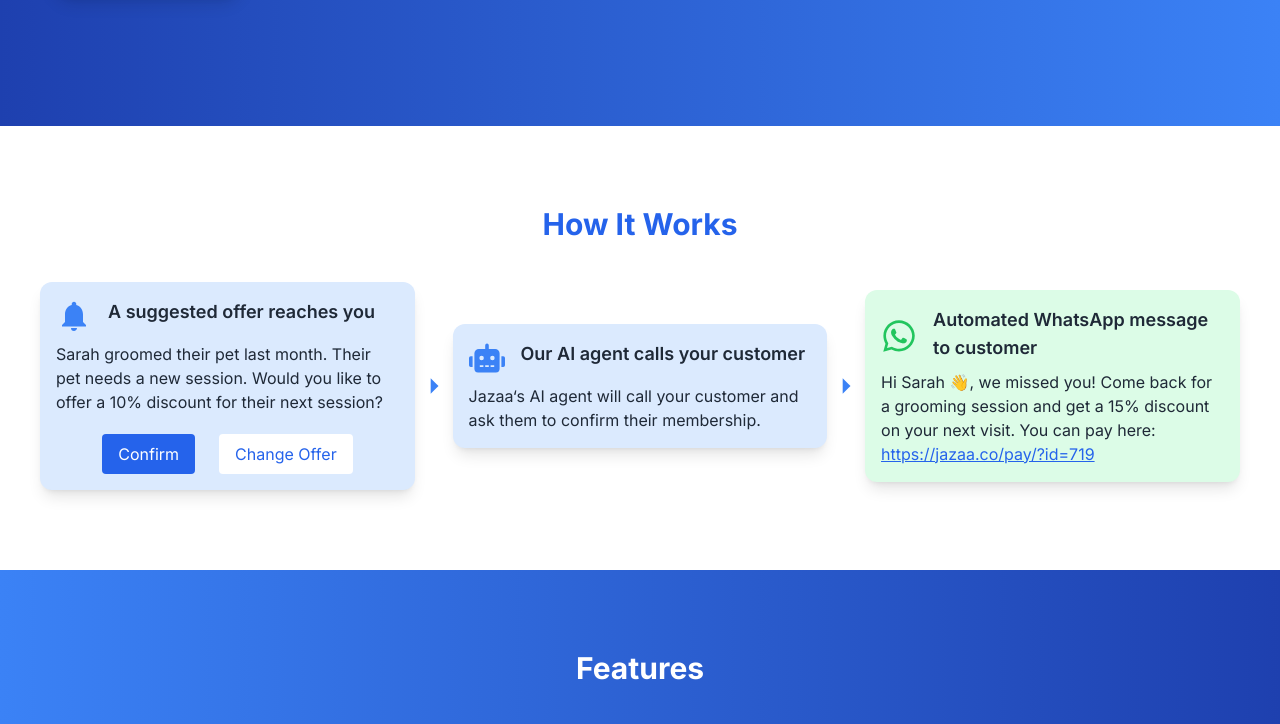
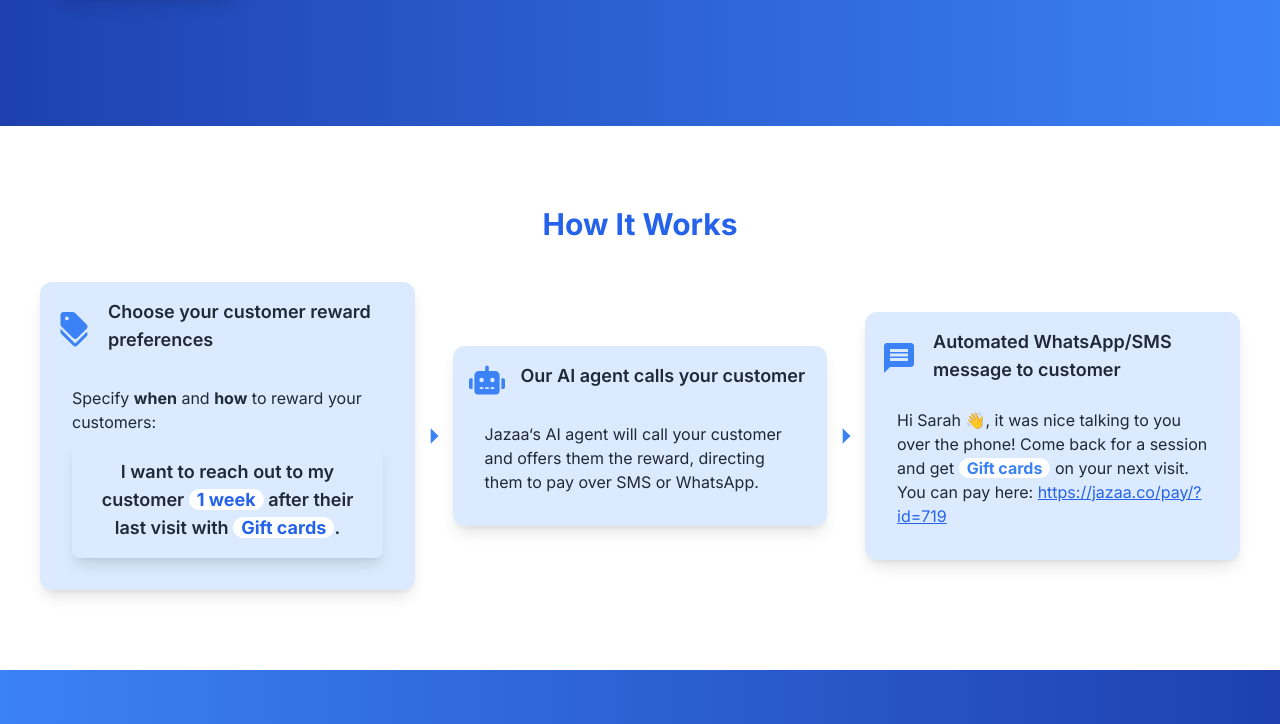
Before and after one commit to salemalhaddad/jazaa, a Next.js app: page / in a window 1280 px wide. Shown: the part 567-1291 px from the top of the page. Built offline with nearby package versions, Linux system fonts and the light colour scheme; no server answers.

Commit message:
modified hiw

```diff
--- a/src/app/page.tsx
+++ b/src/app/page.tsx
@@ -5,7 +5,7 @@
 import { useState, useEffect } from 'react';
 import { MdKeyboardArrowDown, MdNotifications, MdChat } from 'react-icons/md'; // Added MdChat for WhatsApp icon
 import { FaWhatsapp, FaRobot } from 'react-icons/fa'
-import { MdArrowDownward, MdArrowRight, MdPhone } from 'react-icons/md';
+import { MdArrowDownward, MdArrowRight, MdMessage, MdDiscount, MdPhone } from 'react-icons/md';
 import { FaCreditCard, FaMoneyCheckAlt } from 'react-icons/fa'; // Import relevant icons
 import { SiVisa, SiMastercard } from 'react-icons/si'; // Icons for Visa and Mastercard
 import Link from 'next/link'
@@ -87,7 +87,55 @@
 	//   useEffect(() => {
 	// 	setWhatsAppMessage(generateWhatsAppMessage(currentNotification));
 	//   }, [currentNotification]);
+	interface NotificationMap {
+			[key: string]: JSX.Element | string;
+		}
 
+	const notifications = [
+		{ message: "1 month" },
+		{ message: "1 week" },
+		{ message: "1 day" }
+		];
+
+		const [currentNotification, setCurrentNotification] = useState(notifications[0].message);
+		const [notificationIndex, setNotificationIndex] = useState(0);
+
+		useEffect(() => {
+		// Cycle through notifications every 4 seconds
+		const intervalId = setInterval(() => {
+			setNotificationIndex((i) => {
+			const nextIndex = (i + 1) % notifications.length;
+			setCurrentNotification(notifications[nextIndex].message);
+			return nextIndex;
+			});
+		}, 4000);
+
+		return () => clearInterval(intervalId);
+		}, []);
+
+		const notificationToRewardMap: NotificationMap = {
+			"1 month": (
+				<>15% discount</>
+			),
+			"1 week": (
+				<>Gift cards</>
+			),
+			"1 day": (
+				<>Free products</>
+			)
+			}
+
+
+		const generateReward = (notification: string) => {
+			return notificationToRewardMap[notification];
+		};
+
+		const [reward, setReward] = useState(generateReward(currentNotification));
+
+		// Update the WhatsApp message whenever the notification changes
+		useEffect(() => {
+		setReward(generateReward(currentNotification));
+		}, [currentNotification]);
   return (
     <div>
       <Head>
@@ -148,19 +196,25 @@
 		<div className="md:ml-10 md:mt-0 md:flex md:flex-row grid grid-cols-1 md:grid-cols-3 items-center m-10 ">
 			<div className="flex flex-col bg-blue-100 rounded-xl shadow-lg p-4 text-gray-800 w-full ">
 					<div className="flex items-center mb-2">
-						<MdNotifications className="text-4xl text-blue-500 flex-shrink-0" />
-						<h3 className="text-lg font-semibold mb-2 ml-4">A suggested offer reaches you</h3>
+						<MdDiscount className="text-4xl text-blue-500 flex-shrink-0" />
+						<h3 className="text-lg font-semibold mb-2 ml-4">Choose your customer reward preferences</h3>
 					</div>
-					<p className="flex-grow">Sarah groomed their pet last month. Their pet needs a new session. Would you like to offer a 10% discount for their next session?</p>
+					<div className=" bg-blue-60 p-4 transition-all duration-500 ease-in-out">
+						<p className="flex-grow mb-2">Specify <b>when</b> and <b>how</b> to reward your customers:</p>
+						{/* Dynamic Sentence */}
+						<div className="text-center bg-blue-60 p-4 rounded-lg shadow-lg transition-all duration-500 ease-in-out">
+							<p className="text-lg font-semibold">I want to reach out to my customer <span className="bg-white text-blue-600 py-0.25 px-2 font-bold rounded-full animate-bounce-out-in">{currentNotification}</span> after their last visit with <span className="bg-white text-blue-600 py-0.25 px-2 rounded-full font-bold animate-bounce-out-in">{reward}</span>.</p>
+						</div>
+					</div>
 					{/* Buttons */}
-					<div className="flex justify-center space-x-6 mt-5">
+					{/* <div className="flex justify-center space-x-6 mt-5">
 						<button className="bg-blue-600 text-white px-4 py-2 rounded hover:bg-green-600 transition duration-300">
 						Confirm
 						</button>
 						<button className="bg-white text-blue-600 mr-10 px-4 py-2 rounded hover:bg-red-600 transition duration-300">
 						Change Offer
 						</button>
-					</div>
+					</div> */}
 				</div>
 				{/* Arrow icon */}
 				<MdArrowRight className="md:text-9xl text-blue-500 my-4 rotate-90  md:rotate-0 text-5xl mx-auto" />
@@ -170,16 +224,20 @@
 						<FaRobot className="text-4xl text-blue-500 flex-shrink-0" />
 						<h3 className="text-lg flex-grow font-semibold mb-2 ml-4">Our AI agent calls your customer</h3>
 					</div>
-					<p className="flex-grow">Jazaa‘s AI agent will call your customer and ask them to confirm their membership.</p>
+					<div className=" bg-blue-60 p-4 transition-all duration-500 ease-in-out">
+					<p className="flex-grow">Jazaa‘s AI agent will call your customer and offers them the reward, directing them to pay over SMS or WhatsApp.</p>
+					</div>
 				</div>
 				<MdArrowRight className="md:text-9xl text-blue-500 my-4 rotate-90 md:rotate-0 text-5xl mx-auto" />
 				{/* WhatsApp message */}
-				<div className="flex flex-col bg-green-100 rounded-xl shadow-lg p-4 text-gray-800 w-full ">
+				<div className="flex flex-col bg-blue-100 rounded-xl shadow-lg p-4 text-gray-800 w-full ">
 					<div className="flex items-center ">
-						<FaWhatsapp className="text-4xl text-green-500 flex-shrink-0" />
-						<h3 className="text-lg font-semibold mb-1 ml-4">Automated WhatsApp message to customer</h3>
+						<MdMessage className="text-4xl text-blue-500 flex-shrink-0" />
+						<h3 className="text-lg font-semibold mb-1 ml-4">Automated WhatsApp/SMS message to customer</h3>
 					</div>
-					<p className="flex-grow mt-1">Hi Sarah 👋, we missed you! Come back for a grooming session and get a 15% discount on your next visit. You can pay here: <a href="https://jazaa.co/pay/?id=719" target="_blank" rel="noopener noreferrer" className="text-blue-600 underline">https://jazaa.co/pay/?id=719</a></p>
+					<div className=" bg-blue-60 p-4 transition-all duration-500 ease-in-out">
+					<p className="flex-grow mt-1">Hi Sarah 👋, it was nice talking to you over the phone! Come back for a session and get <span className="bg-white text-blue-500 py-0.25 px-2 font-bold rounded-full animate-bounce-out-in">{reward}</span> on your next visit. You can pay here: <a href="https://jazaa.co/pay/?id=719" target="_blank" rel="noopener noreferrer" className="text-blue-600 underline">https://jazaa.co/pay/?id=719</a></p>
+					</div>
 				</div>
 			</div>
       </section>
```
